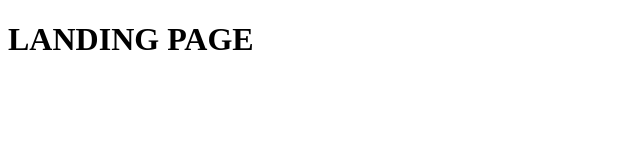
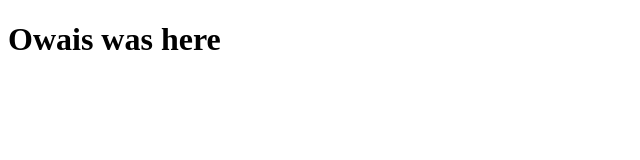
Before and after one commit to LordOfProcrastination/capella, a plain HTML site: page owais.html in a window 1280 px wide. Shown: the whole page, without its empty margins (0-640 px from the left). Drawn offline with Linux system fonts and the light colour scheme.

Commit message:
My first push

```diff
--- a/owais.html
+++ b/owais.html
@@ -7,6 +7,6 @@
     <link rel="icon" href="/images/icons/octoknife.jpg" />
   </head>
   <body>
-    <h1>LANDING PAGE</h1>
+    <h1>Owais was here</h1>
   </body>
 </html>
```
